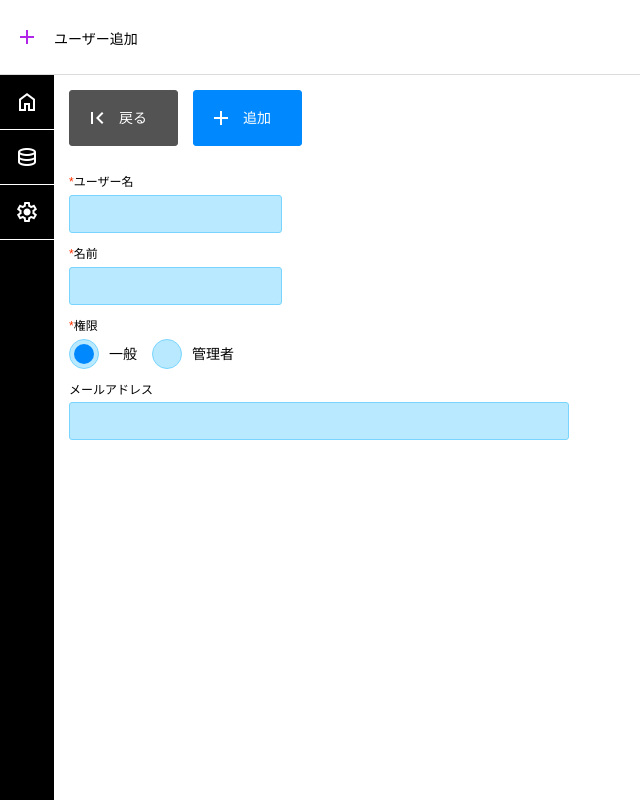
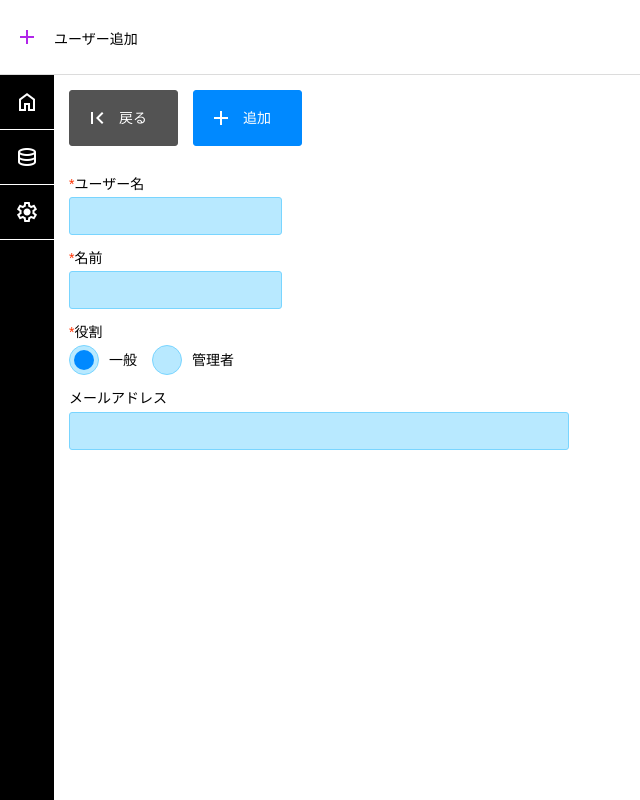
Before and after one commit to develop-y-minami/v-spa, a Vue app in the folder vite-project/: page /user/add in a window 1280 px wide. Shown: the whole page, without its empty margins (0-640 px from the left). Built offline with nearby package versions, Linux system fonts and the light colour scheme.

Commit message:
ユーザー登録ページに役割選択用のラジオボタンを追加

```diff
--- a/vite-project/src/views/UserAdd.vue
+++ b/vite-project/src/views/UserAdd.vue
@@ -30,14 +30,14 @@
             </div>
             <div class="row">
                 <div class="item">
-                    <div class="label required">権限</div>
+                    <div class="label required">役割</div>
                     <div class="radio_container">
                         <div class="radio">
-                            <input type="radio" id="user" name="authority" value="0" checked />
+                            <input type="radio" id="user" name="roles" value="0" checked />
                             <label for="user">一般</label>
                         </div>
                         <div class="radio">
-                            <input type="radio" id="admin" name="authority" value="1" />
+                            <input type="radio" id="admin" name="roles" value="1" />
                             <label for="admin">管理者</label>
                         </div>
                     </div>
@@ -104,10 +104,6 @@
         flex-direction: column;
         gap: 5px;
     }
-    /* 入力用のコンテナーの行内の入力項目のラベル */
-    .input_container .row .item .label {
-        font-size: 12px;
-    }
 
     /* ラジオボタン表示用のコンテナー */
     .radio_container {
```
